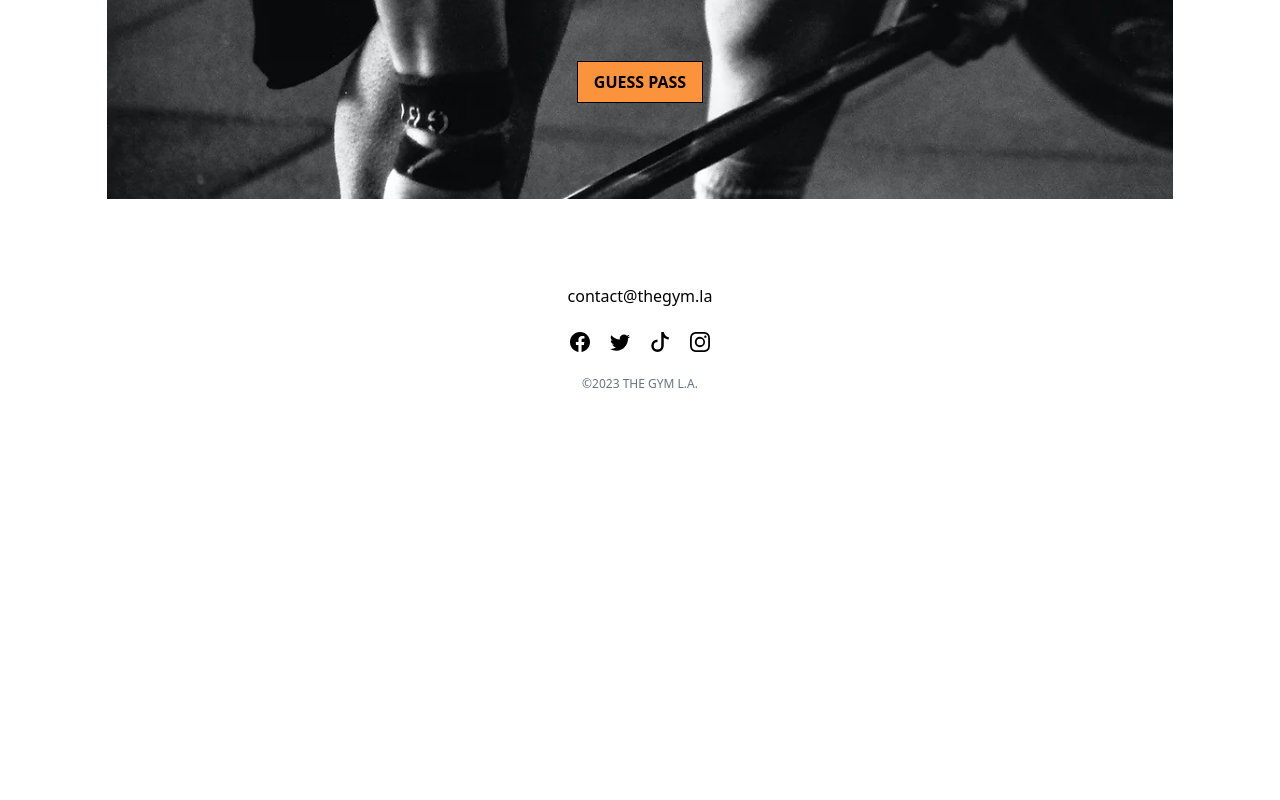
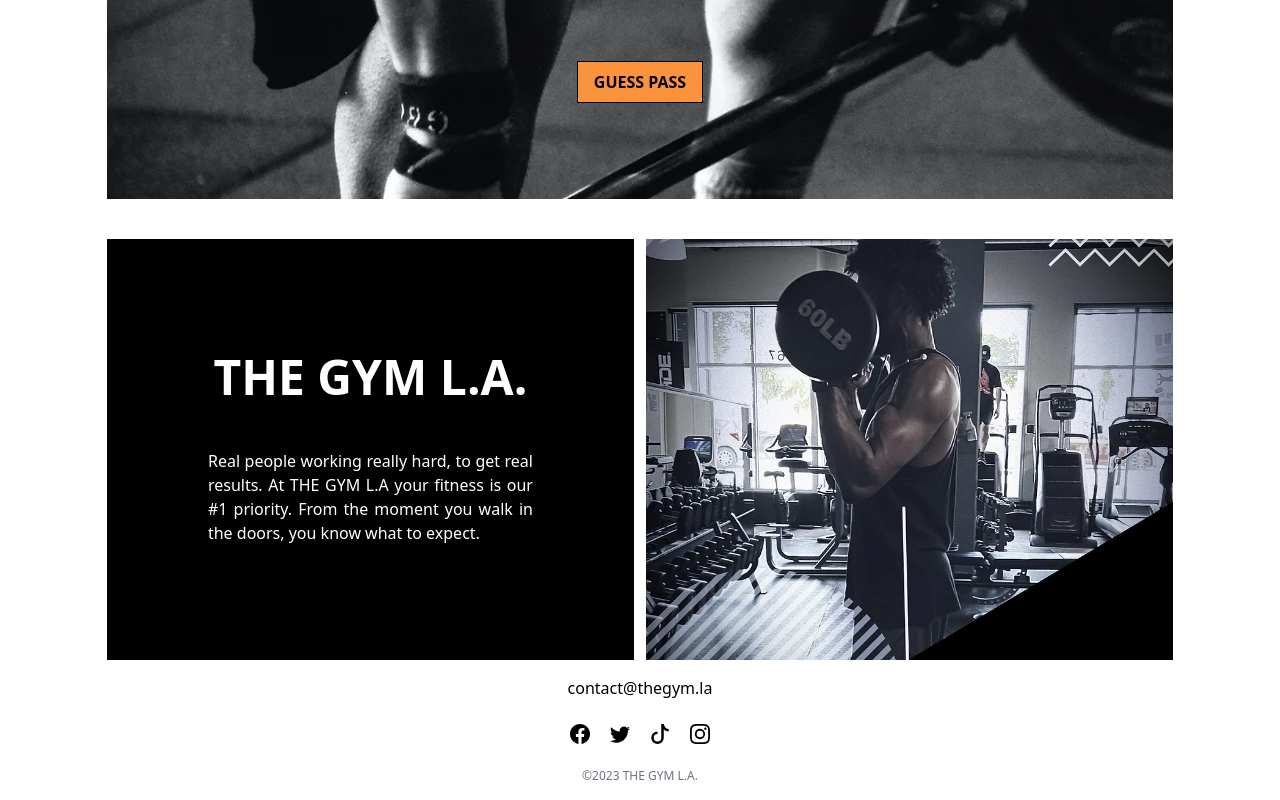
Before and after one commit to jozef-hudec-27/gym-site-clone, a Next.js app: page / in a window 1280 px wide. Shown: the part 392-1192 px from the top of the page. Before the commit the page ends 800 px from the top, so only its background shows below. Built offline with nearby package versions, Linux system fonts and the light colour scheme.

Commit message:
Add gym description section to home page

```diff
--- a/app/page.jsx
+++ b/app/page.jsx
@@ -1,3 +1,5 @@
+import Image from 'next/image'
+
 function HomePage() {
   return (
     <div>
@@ -12,6 +14,22 @@ function HomePage() {
           Guess pass
         </button>
       </section>
+
+      <section className="flex justify-between gap-3 w-10/12 mx-auto mt-10">
+        <div className="bg-black flex-center p-5 w-1/2">
+          <div className="flex flex-col gap-12 items-center w-2/3">
+            <h2 className="text-white text-5xl font-semibold">THE GYM L.A.</h2>
+            <p className="text-white text-justify">
+              Real people working really hard, to get real results. At THE GYM L.A your fitness is our #1 priority. From
+              the moment you walk in the doors, you know what to expect.
+            </p>
+          </div>
+        </div>
+
+        <div className="w-1/2">
+          <Image src="/assets/images/gym.webp" width={863} height={100} />
+        </div>
+      </section>
     </div>
   )
 }
```
